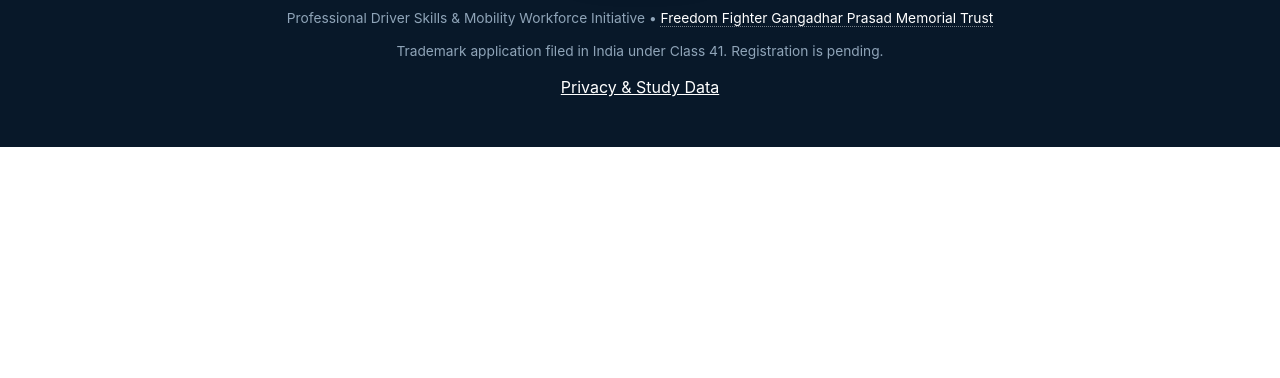
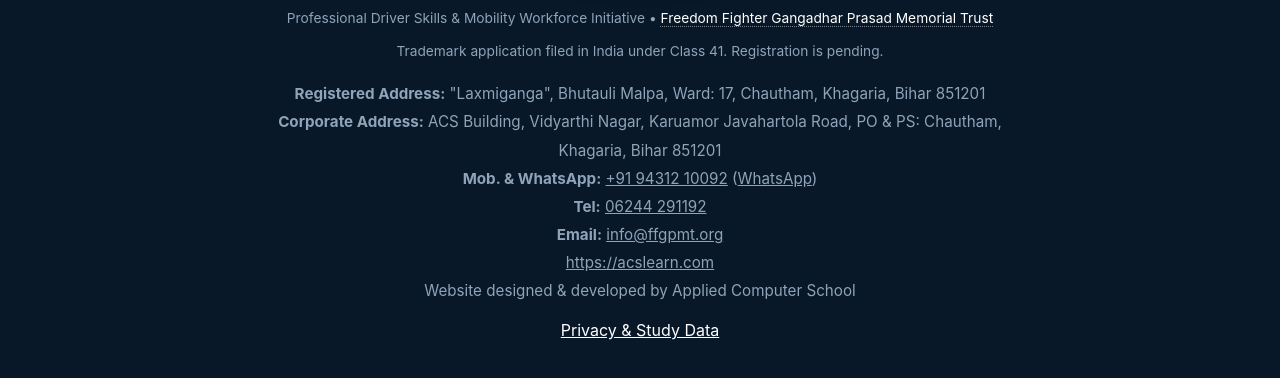
Before and after one commit to acsbabita111/acsaarthi, a plain HTML site: page index.html in a window 1280 px wide. Shown: the part 4647-5025 px from the top of the page. Before the commit the page ends 4794 px from the top, so only its background shows below. Drawn offline with Linux system fonts and the light colour scheme.

Commit message:
Add files via upload

```diff
--- a/index.html
+++ b/index.html
@@ -18,6 +18,8 @@
   .institution-logo-link{display:inline-block;text-decoration:none}
   .footer-trust-link{color:inherit;text-decoration:none;border-bottom:1px dotted rgba(255,255,255,.45)}
   .footer-trust-link:hover{border-bottom-color:currentColor}
+  .ffg-common{max-width:780px;margin:18px auto 0;font-size:.95rem;line-height:1.85}
+  .ffg-common a{color:inherit}
   @media(max-width:640px){.acs-logo-header{width:54px;height:54px}.acs-logo-hero{width:min(330px,88vw)}.acs-logo-footer{width:104px}}
 </style>
 <meta property="og:title" content="ACSAARTHI™">
@@ -25,7 +27,7 @@
 <meta property="og:url" content="https://acsaarthi.com/">
 <meta property="og:type" content="website">
 <meta property="og:image" content="https://acsaarthi.com/acsaarthi_logo.png">
-<meta property="og:image:alt" content="ACSAARTHI™ logo — charioteer, mobility and AI">
+<meta property="og:image:alt" content="ACSAARTHI™ logo: charioteer, mobility and AI">
 <meta name="twitter:card" content="summary_large_image">
 <meta name="twitter:image" content="https://acsaarthi.com/acsaarthi_logo.png">
 </head>
@@ -129,7 +131,7 @@
       <a class="badge" href="https://acs1.in/" target="_blank" rel="noopener noreferrer" title="Visit Applied Computer School">Applied Computer School™</a>
       <a class="badge" href="https://acs-aidigitalmaster.org/" target="_blank" rel="noopener noreferrer" title="Visit ACS-AI DIGITAL MASTER">ACS-AI DIGITAL MASTER™</a>
       <a class="badge" href="https://acslearn.com/" target="_blank" rel="noopener noreferrer" title="Visit ACSLEARN">ACSLEARN™</a>
-      <a class="badge" href="https://ffgpmt.org/#journey" target="_blank" rel="noopener noreferrer" title="View GRANDMOM'S within the FFGPMT journey">GRANDMOM'S</a>
+      <a class="badge" href="https://ffgpmt.org/#programs" target="_blank" rel="noopener noreferrer" title="View GRANDMOM'S within the FFGPMT programmes">GRANDMOM'S</a>
     </div>
     <div class="actions">
       <a class="btn" href="https://ffgpmt.org/" target="_blank" rel="noopener noreferrer">Visit FFGPMT</a>
@@ -147,6 +149,15 @@
     <div class="footer-title">ACSAARTHI™</div>
     <div class="footer-small">Professional Driver Skills & Mobility Workforce Initiative • <a class="footer-trust-link" href="https://ffgpmt.org/" target="_blank" rel="noopener noreferrer">Freedom Fighter Gangadhar Prasad Memorial Trust</a></div>
     <div class="footer-small">Trademark application filed in India under Class 41. Registration is pending.</div>
+    <div class="footer-small ffg-common">
+      <strong>Registered Address:</strong> &quot;Laxmiganga&quot;, Bhutauli Malpa, Ward: 17, Chautham, Khagaria, Bihar 851201<br>
+      <strong>Corporate Address:</strong> ACS Building, Vidyarthi Nagar, Karuamor Javahartola Road, PO &amp; PS: Chautham, Khagaria, Bihar 851201<br>
+      <strong>Mob. &amp; WhatsApp:</strong> <a href="tel:+919431210092">+91 94312 10092</a> (<a href="https://wa.me/919431210092" target="_blank" rel="noopener">WhatsApp</a>)<br>
+      <strong>Tel:</strong> <a href="tel:+916244291192">06244 291192</a><br>
+      <strong>Email:</strong> <a href="mailto:info@ffgpmt.org">info@ffgpmt.org</a><br>
+      <a href="https://acslearn.com/" target="_blank" rel="noopener">https://acslearn.com</a><br>
+      Website designed &amp; developed by Applied Computer School
+    </div>
     <div style="margin-top:12px"><a href="/privacy.html">Privacy & Study Data</a></div>
   </div>
 </footer>
```
